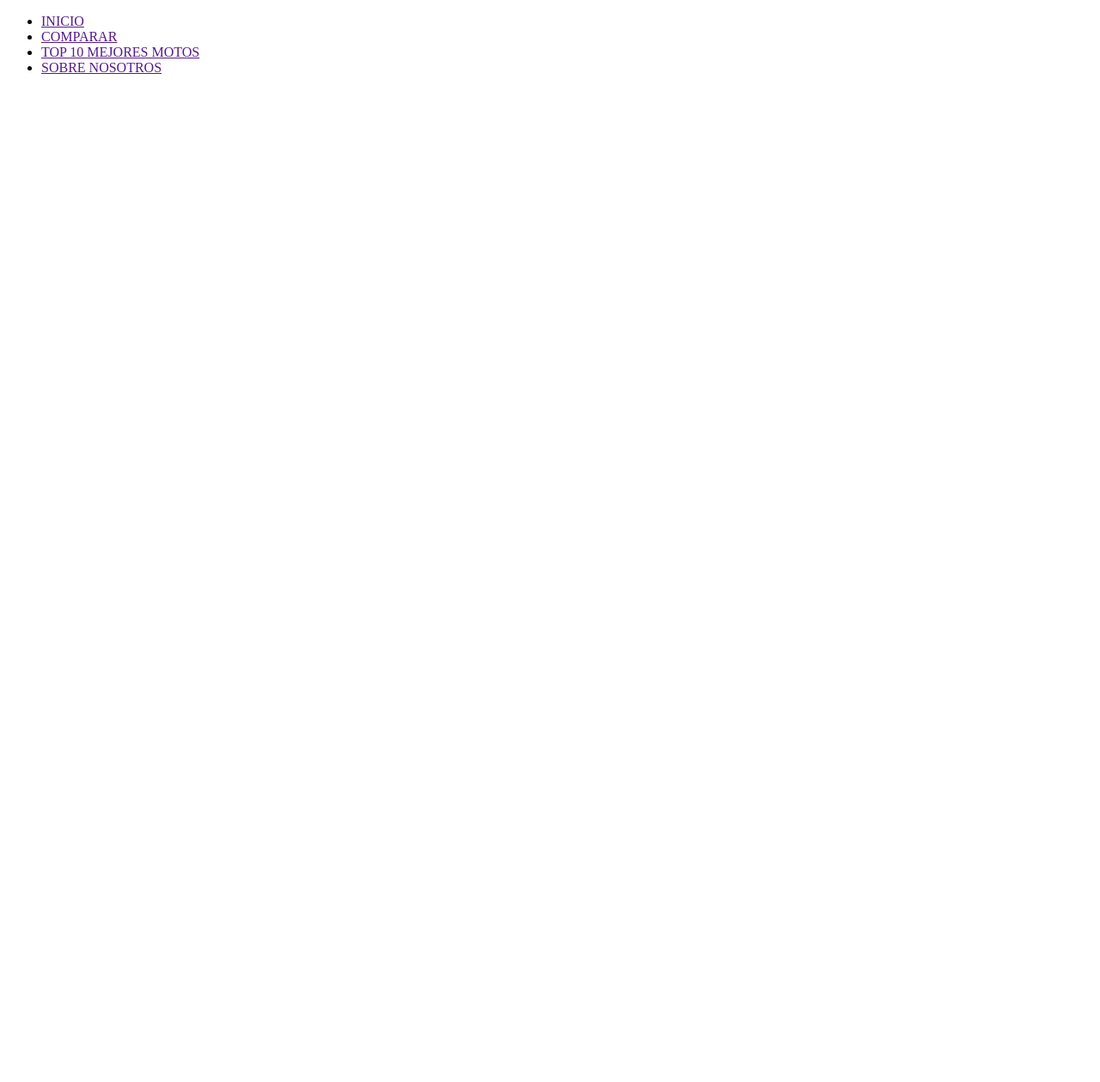
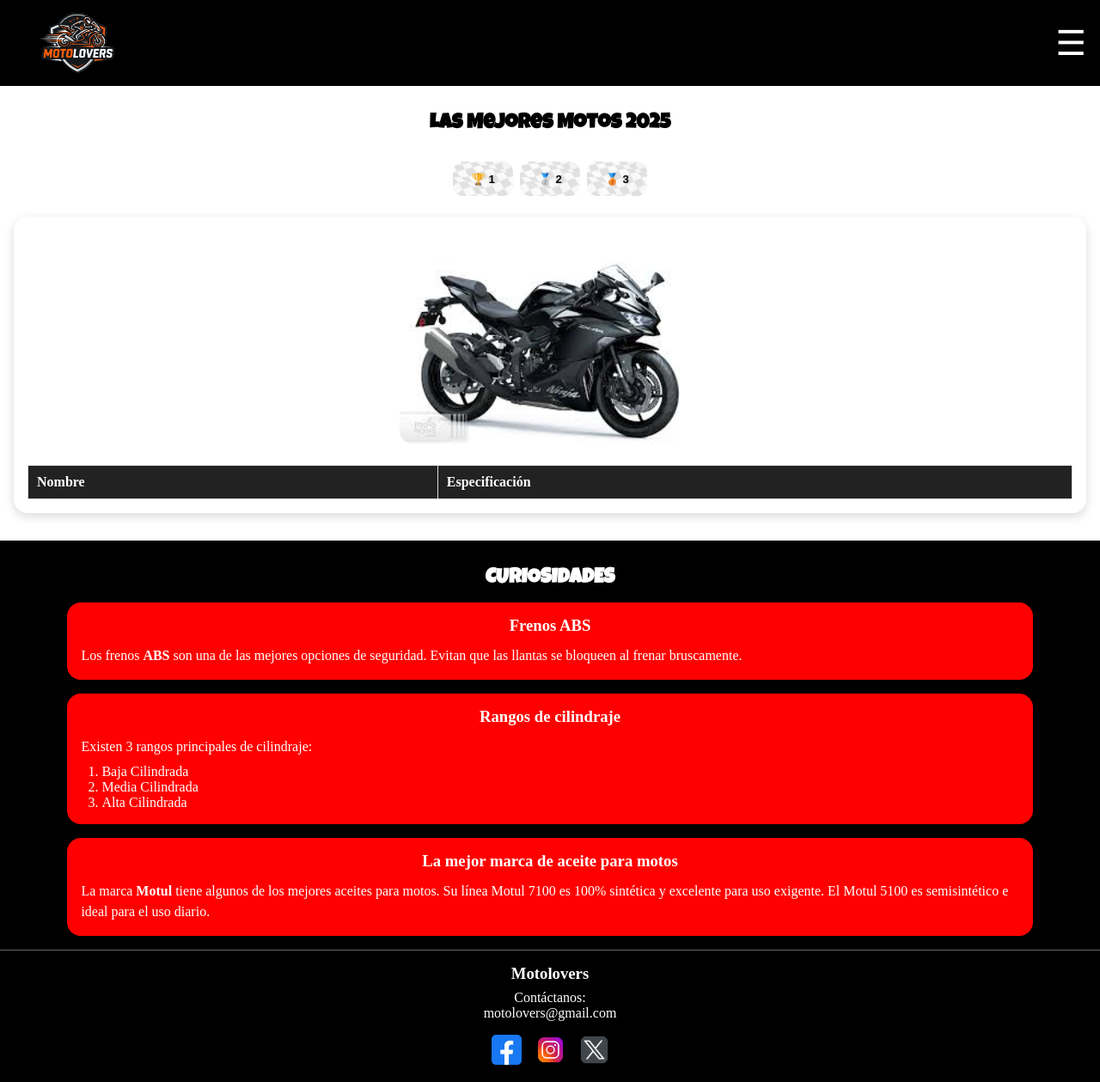
Before and after one commit to AlanGomez-Programmer/MotoLovers_API, a plain HTML site: page index.html in a window 1280 px wide. Shown: the whole page at 86% size. Before the commit the page ends 800 px from the top, so only its background shows below. Drawn offline with Linux system fonts and the light colour scheme; a web font is replaced by a local one.

Commit message:
feat: :sparkles: Se crea la interfaz de inicio

```diff
--- /dev/null
+++ b/css/inicio.css
@@ -0,0 +1,164 @@
+/* TOP 3 */
+
+.top3__botones {
+    width: 100%;
+    display: flex;
+    justify-content: center;
+    gap: .5rem;
+    margin: 1rem 0 1.5rem;
+}
+
+.btn__moto {
+    width: 70px;
+    height: 40px;
+
+    border: none;
+    border-radius: 12px;
+
+    background-image: url(../img/Bandera_carreras.jpeg);
+    background-size: cover;
+    background-position: center;
+    background-blend-mode: overlay;
+
+    color: black;
+    font-weight: bold;
+
+    cursor: pointer;
+    transition: .3s;
+}
+
+.btn__moto:active {
+    transform: scale(.95);
+}
+
+/* TARJETA */
+
+.tarjeta__moto {
+    width: 100%;
+    background: white;
+    border-radius: 16px;
+    padding: 1rem;
+    box-shadow: 0 4px 12px rgba(0, 0, 0, .15);
+}
+
+#mejor__moto {
+    display: block;
+    width: 100%;
+    max-width: 350px;
+    height: auto;
+    margin: auto;
+    border-radius: 16px;
+}
+
+.tarjeta__posicion {
+    width: 100%;
+    text-align: center;
+    margin-bottom: 1rem;
+}
+
+.moto__info {
+    margin-top: 1rem;
+}
+
+.moto__info h2 {
+    text-align: center;
+    margin-bottom: 1.5rem;
+    text-shadow: 0.5px 4px var(--fondo-terciario);
+}
+
+/* TABLA */
+
+#tabla__moto {
+    width: 100%;
+    border-collapse: collapse;
+    margin-top: 1rem;
+}
+
+#tabla__moto th,
+#tabla__moto td {
+    border: 1px solid #ddd;
+    padding: 10px;
+    text-align: left;
+}
+
+#tabla__moto th {
+    background-color: #222;
+    color: white;
+}
+
+/* CURIOSIDADES */
+
+.contenedor__curiosidades {
+    width: 100%;
+    background-color: var(--fondo-principal);
+    color: white;
+    padding: 1rem;
+}
+
+.contenedor__curiosidades h2 {
+    margin: 1rem 0;
+    text-align: center;
+    font-family: var(--font-titulos);
+}
+
+.contenido__curiosidades {
+    width: 90%;
+    margin: auto;
+
+    display: grid;
+    grid-template-columns: 1fr;
+    gap: 1rem;
+}
+
+.tarjeta__curiosidades {
+    width: 100%;
+    background-color: red;
+    border-radius: 1rem;
+    padding: 1rem;
+    box-sizing: border-box;
+}
+
+.tarjeta__curiosidades h3 {
+    text-align: center;
+    margin-bottom: .75rem;
+}
+
+.tarjeta__curiosidades p {
+    line-height: 1.5;
+}
+
+.curiosidades__lista {
+    margin-top: .5rem;
+    margin-left: 1.5rem;
+}
+
+/* FOOTER */
+
+.footer {
+    width: 100%;
+    padding: 1rem;
+    background-color: var(--fondo-principal);
+    border-top: 1px solid rgba(192, 192, 192, 0.521);
+    color: white;
+    text-align: center;
+}
+
+.footer h3 {
+    margin-bottom: .5rem;
+}
+
+.footer p {
+    margin-top: .5rem;
+}
+
+.redes_sociales {
+    margin-top: 1rem;
+    display: flex;
+    justify-content: center;
+    gap: 1rem;
+}
+
+.redes_sociales img {
+    width: 35px;
+    height: 35px;
+}
--- a/css/layout.css
+++ b/css/layout.css
@@ -0,0 +1,70 @@
+/* VERSION MOVIL */
+
+/* ── HEADER ── */
+header {
+  margin: 0;
+  padding: 0;
+  width: 100vw;
+  height: 100px;
+  background-color: var(--fondo-principal);
+  display: flex;
+  justify-content: space-between;
+  align-items: center;
+}
+
+/* ── LOGO ── */
+
+.logo{
+  width: 180px;
+}
+
+.menu__checkbox {
+  display: none;
+}
+
+.header__hamburguer {
+  font-size: 2.5rem;
+  cursor: pointer;
+  color: white;
+  margin-right: 1rem;
+  user-select: none;
+}
+
+.header__menu ul {
+  display: none;
+  flex-direction: column;
+  position: absolute;
+  top: 100px;
+  right: 0;
+  width: 100%;
+  background-color: var(--fondo-terciario);
+  padding: 20px 0;
+  list-style: none;
+}
+
+.menu__checkbox:checked ~ ul {
+  display: flex;
+}
+
+.header__menu ul li a {
+  display: block;
+  padding: 15px 30px;
+  color: var(--color-texto);
+  text-decoration: none;
+  font-size: 1.1rem;
+}
+
+.contenedor {
+    width: 100vw;
+    padding: 2rem 1rem;
+}
+
+.contenedor__contenido {
+    width: 100%;
+}
+
+.titulo  {
+    font-family: var(--font-titulos);
+    text-align: center;
+    margin-bottom: 2rem;
+}
--- a/css/style.css
+++ b/css/style.css
@@ -15,6 +15,7 @@
 
 html {
     scroll-behavior: smooth;
+    font-size: 16p;
 }
 
 * {
--- a/index.html
+++ b/index.html
@@ -1,29 +1,170 @@
 <!DOCTYPE html>
 <html lang="es">
+
 <head>
     <meta charset="UTF-8">
     <meta name="viewport" content="width=device-width, initial-scale=1.0">
+    <link rel="stylesheet" href="./css/style.css">
+    <link rel="stylesheet" href="./css/layout.css">
+    <link rel="stylesheet" href="./css/inicio.css">
     <title>MOTOLOVERS</title>
 </head>
+
 <body>
 
-    <header>
-        <div class="logo">
+    <header class="header">
+        <img class="logo" src="./img/Motoloveres_logo.png" alt="Logo de Motolovers">
 
-        </div>
-        <nav>
+        <nav class="header__menu">
+            <input type="checkbox" id="menu" class="menu__checkbox">
+
+            <label for="menu" class="header__hamburguer">
+                &#9776;
+            </label>
+
             <ul>
                 <li><a href="">INICIO</a></li>
                 <li><a href="">COMPARAR</a></li>
                 <li><a href="">TOP 10 MEJORES MOTOS</a></li>
-                <li><a href="">SOBRE NOSOTROS</a></li>
+                <li><a href="">NOVEDADES</a></li>
             </ul>
         </nav>
     </header>
+
     <section class="contenedor">
-        <div class="contenedor-contenido">
+
+        <div class="contenedor__contenido">
+
+            <main class="contenido__inicial">
+
+                <h1 class="titulo">Las Mejores Motos 2025</h1>
+
+                <div class="top3__botones">
+                    <button class="btn__moto" id="btnKawasaki">🏆 1</button>
+                    <button class="btn__moto" id="btnYamaha">🥈 2</button>
+                    <button class="btn__moto" id="btnSuzuki">🥉 3</button>
+                </div>
+
+                <article class="tarjeta__moto">
+
+                    <div class="tarjeta__posicion">
+                        <h2 id="posicion__moto"></h2>
+                    </div>
+
+                    <img
+                        id="mejor__moto"
+                        src="./img/ninja_zx-4r.jpeg"
+                        alt="Kawasaki Ninja ZX-4R"
+                    >
+
+                    <div class="moto__info">
+
+                        <h2 id="moto__nombre"></h2>
+
+                        <ul id="moto__especificaciones"></ul>
+
+                        <table id="tabla__moto">
+
+                            <thead>
+                                <tr>
+                                    <th>Nombre</th>
+                                    <th>Especificación</th>
+                                </tr>
+                            </thead>
+
+                            <tbody id="cuerpo__tabla">
+                            </tbody>
+
+                        </table>
+
+                    </div>
+
+                </article>
+
+            </main>
 
         </div>
+
     </section>
+
+    <section class="contenedor__curiosidades">
+
+        <h2>CURIOSIDADES</h2>
+
+        <div class="contenido__curiosidades">
+
+            <article class="tarjeta__curiosidades">
+
+                <h3>Frenos ABS</h3>
+
+                <p>
+                    Los frenos <strong>ABS</strong> son una de las mejores opciones de seguridad.
+                    Evitan que las llantas se bloqueen al frenar bruscamente.
+                </p>
+
+            </article>
+
+            <article class="tarjeta__curiosidades">
+
+                <h3>Rangos de cilindraje</h3>
+
+                <p>
+                    Existen 3 rangos principales de cilindraje:
+                </p>
+
+                <ol class="curiosidades__lista">
+                    <li>Baja Cilindrada</li>
+                    <li>Media Cilindrada</li>
+                    <li>Alta Cilindrada</li>
+                </ol>
+
+            </article>
+
+            <article class="tarjeta__curiosidades">
+
+                <h3>La mejor marca de aceite para motos</h3>
+
+                <p>
+                    La marca <strong>Motul</strong> tiene algunos de los mejores aceites para motos.
+                    Su línea Motul 7100 es 100% sintética y excelente para uso exigente.
+                    El Motul 5100 es semisintético e ideal para el uso diario.
+                </p>
+
+            </article>
+
+        </div>
+
+    </section>
+
+    <footer class="footer">
+
+        <h3>Motolovers</h3>
+
+        <p>
+            Contáctanos:
+            <br>
+            <span>motolovers@gmail.com</span>
+        </p>
+
+        <nav class="redes_sociales">
+
+            <a href="">
+                <img src="./icon/facebook_icon_130940.png" alt="Facebook">
+            </a>
+
+            <a href="">
+                <img src="./icon/3721672-instagram_108066.png" alt="Instagram">
+            </a>
+
+            <a href="">
+                <img src="./icon/twitter_x_logo_icon_258917.png" alt="X">
+            </a>
+
+        </nav>
+
+    </footer>
+
+    <script src="./js/main.js"></script>
+
 </body>
 </html>
```
Also changed, not shown: icon/3721672-instagram_108066.png (added), icon/facebook_icon_130940.png (added), icon/twitter_x_logo_icon_258917.png (added), img/Bandera_carreras.jpeg (added), img/Motoloveres_logo.png (added), img/Ninja_zx-4r.jpeg (added), img/Suzuki_GSXR1000RZ.jpeg (added), img/Yamaha_R1 Race.jpeg (added).
